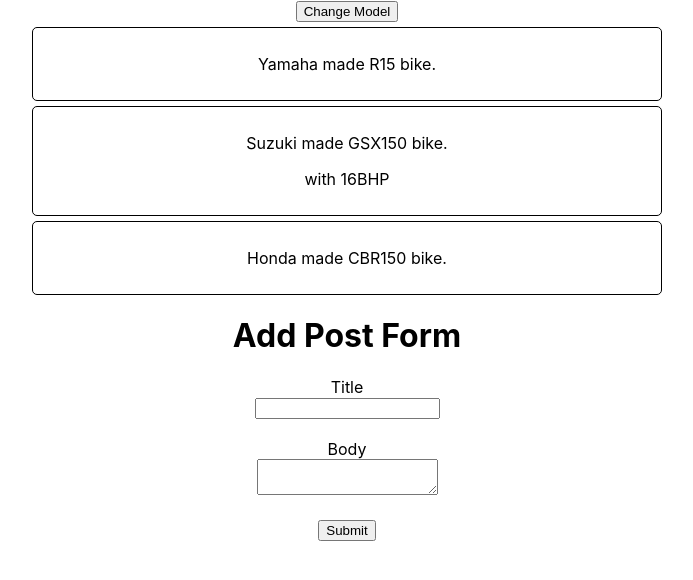
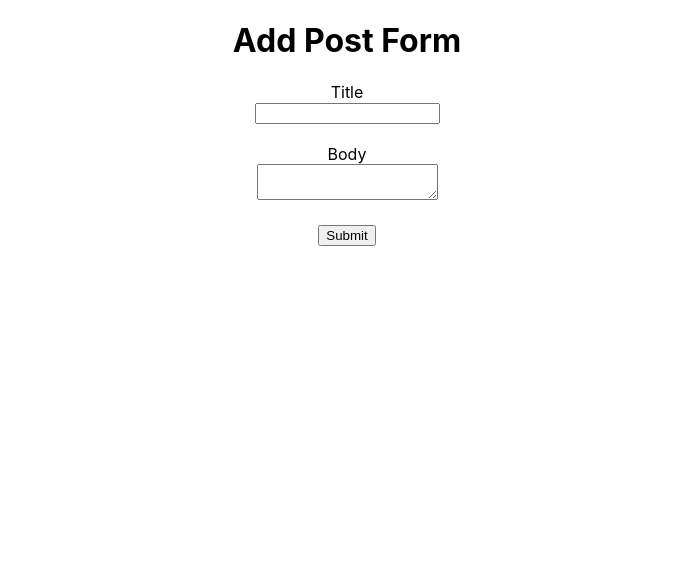
Before and after one commit to SumitLokhande/React-udemy, a React (Create React App) app: page / in a window 1280 px wide. Shown: the top 580 px of the page, without its empty margins (293-986 px from the left). Built offline with nearby package versions, Linux system fonts and the light colour scheme.

Commit message:
redux ,react-redux , redux-thunk injected , redux basics began

```diff
--- a/package.json
+++ b/package.json
@@ -8,7 +8,10 @@
     "@testing-library/user-event": "^7.1.2",
     "react": "^16.12.0",
     "react-dom": "^16.12.0",
-    "react-scripts": "3.3.0"
+    "react-redux": "^7.1.3",
+    "react-scripts": "3.3.0",
+    "redux": "^4.0.4",
+    "redux-thunk": "^2.3.0"
   },
   "scripts": {
     "start": "react-scripts start",
--- a/src/App.js
+++ b/src/App.js
@@ -2,37 +2,40 @@
 import Person from './component/Person/Person'
 import Post from './component/Post/post'
 import PostForm from './component/Post/porstform'
+import {Provider} from 'react-redux'
+import './App.css';
+import { createStore, applyMiddleware } from 'redux';
 
-
-import './App.css';
-
+const store = createStore(()=>[],{},applyMiddleware());
 class App extends Component {
-  state ={
-    Bikes:[
-      {brand:"Yamaha", model:"R15"},
-      {brand:"Suzuki", model:"GSX150"},
-      {brand:"Honda", model:"CBR150"}
-    ]
-  };
-  modelNameHandler=(newBike)=>{
-    this.setState({
-      Bikes:[
-        {brand:"Yamaha", model:newBike},
-        {brand:"Suzuki", model:"GSX150"},
-        {brand:"KTM", model:"RC200"}
-      ]
-    })
-  }
+  // state ={
+  //   Bikes:[
+  //     {brand:"Yamaha", model:"R15"},
+  //     {brand:"Suzuki", model:"GSX150"},
+  //     {brand:"Honda", model:"CBR150"}
+  //   ]
+  // };
+  // modelNameHandler=(newBike)=>{
+  //   this.setState({
+  //     Bikes:[
+  //       {brand:"Yamaha", model:newBike},
+  //       {brand:"Suzuki", model:"GSX150"},
+  //       {brand:"KTM", model:"RC200"}
+  //     ]
+  //   })
+  // }
   render() {
     return (
-      <div className="content">
-        <button onClick={this.modelNameHandler.bind(this,'R3')}>Change Model</button>
+     <Provider store={store}>
+        <div className="content">
+        {/* <button onClick={this.modelNameHandler.bind(this,'R3')}>Change Model</button>
         <Person brand={this.state.Bikes[0].brand} model={this.state.Bikes[0].model} />
         <Person brand={this.state.Bikes[1].brand} model={this.state.Bikes[1].model}> with 16BHP</Person>
-        <Person brand={this.state.Bikes[2].brand} model={this.state.Bikes[2].model}/>
+        <Person brand={this.state.Bikes[2].brand} model={this.state.Bikes[2].model}/> */}
         {/* <Post/> */}
         <PostForm/>
       </div>
+     </Provider>
     );
   };
 
```
Also changed, not shown: 1 other file (tests, documents, lock files or other folders).
